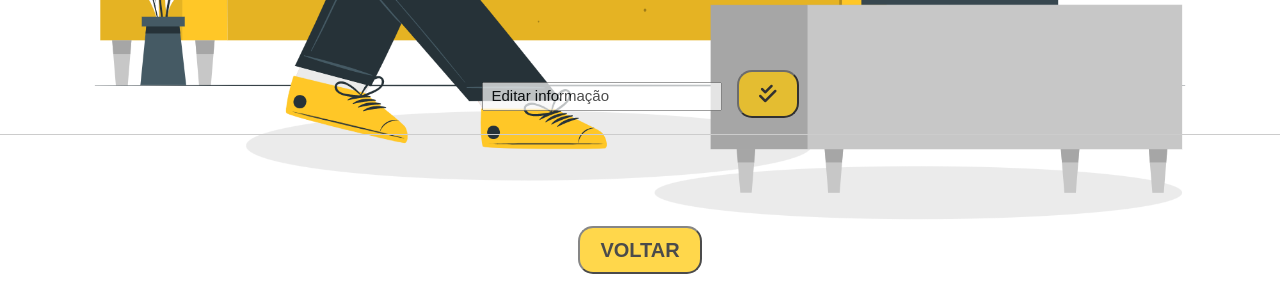
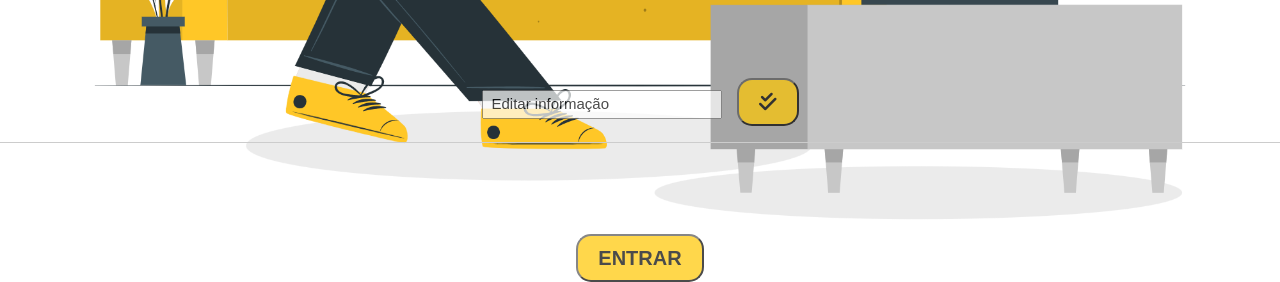
Before and after one commit to Robertto-Oliveira/gerenciador-de-series, a plain HTML site: page index2.html in a window 1280 px wide. Shown: the part 533-815 px from the top of the page. Drawn offline with Linux system fonts and the light colour scheme; a web font is replaced by a local one.

Commit message:
update edit-form and button

```diff
--- a/index2.html
+++ b/index2.html
@@ -99,13 +99,7 @@
             </div>
         </div>
     </div>-->
-    <form id="btn">
-        <div id="button">
-            <a href="index.html">
-                <button id="btn_secondary">VOLTAR</button>
-            </a>
-        </div>
-    </form>
+    <button onclick="window.location.href='index.html'">ENTRAR</button>
 
 </body>
 </html>
--- a/style2.css
+++ b/style2.css
@@ -66,7 +66,7 @@ h1 {
   border-bottom: 1px solid #CCC;
 }
 #edit-form p {
-  margin-bottom: 0,5rem;
+  margin-bottom: 0.5rem;
 }
 
 #edit-form input {
```
